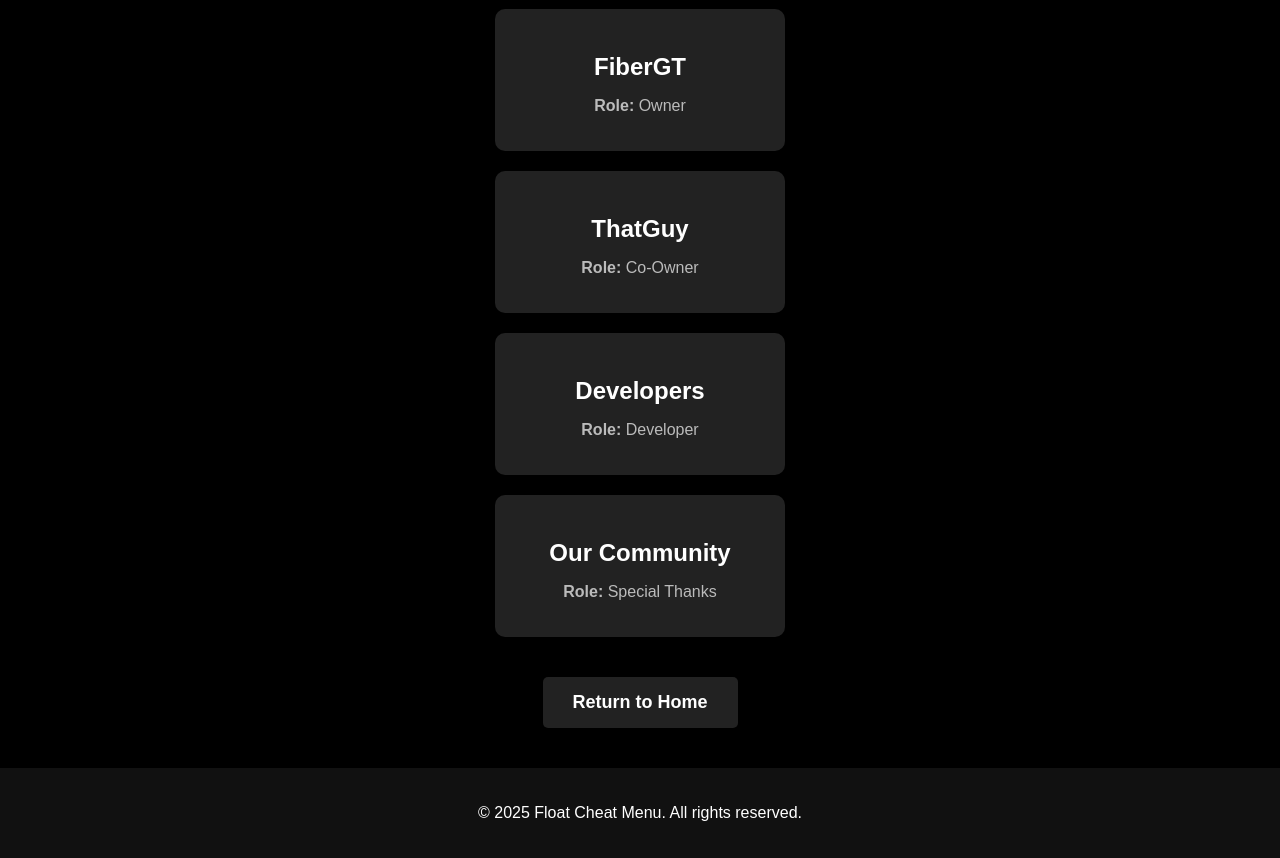
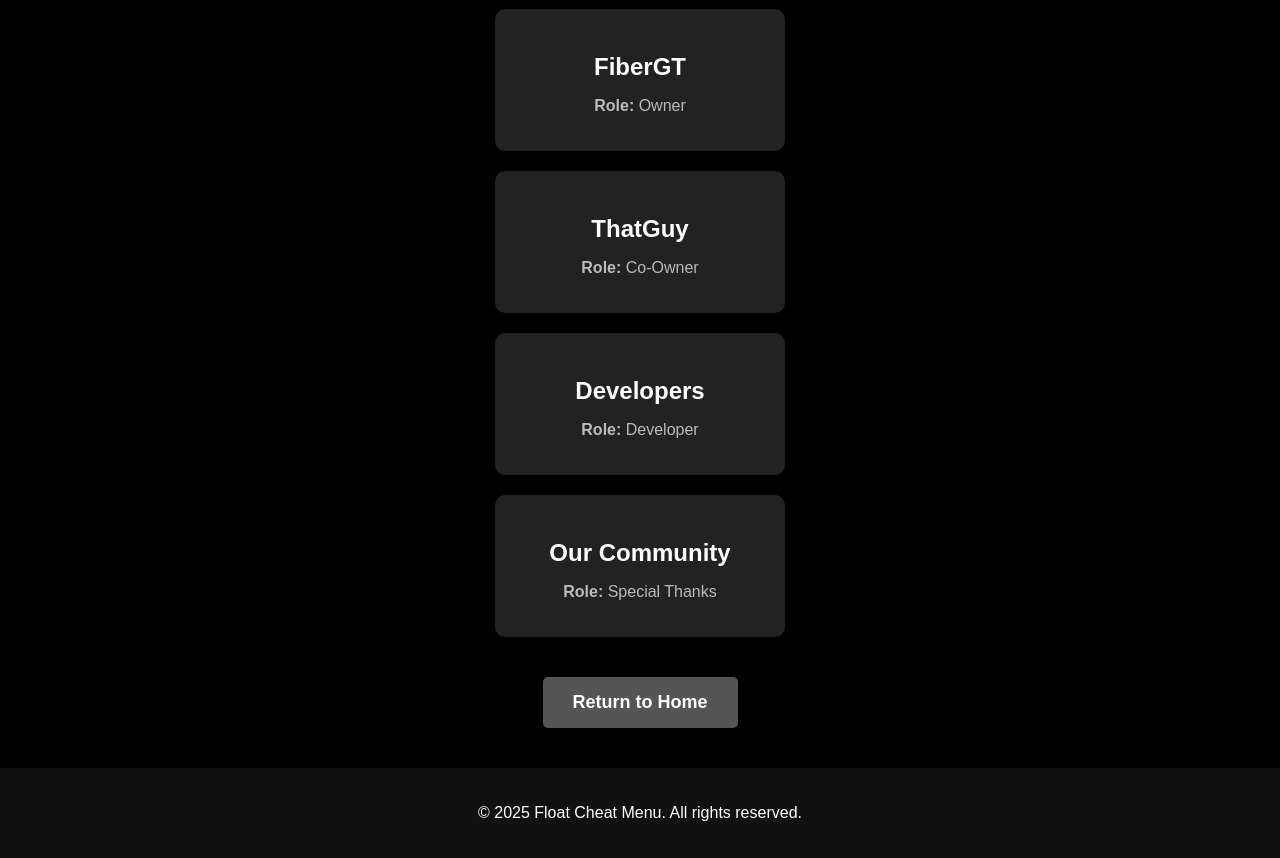
Before and after one commit to FiberGtag/Float.com, a plain HTML site: page credits.html in a window 1280 px wide. Shown: the part 128-986 px from the top of the page. Drawn offline with Linux system fonts and the light colour scheme.

Commit message:
Update credits.html

```diff
--- a/credits.html
+++ b/credits.html
@@ -52,7 +52,7 @@
     .return-button {
       text-decoration: none;
       color: #fff;
-      background-color: #222;
+      background-color: #555;
       padding: 15px 30px;
       border-radius: 5px;
       font-weight: bold;
```
